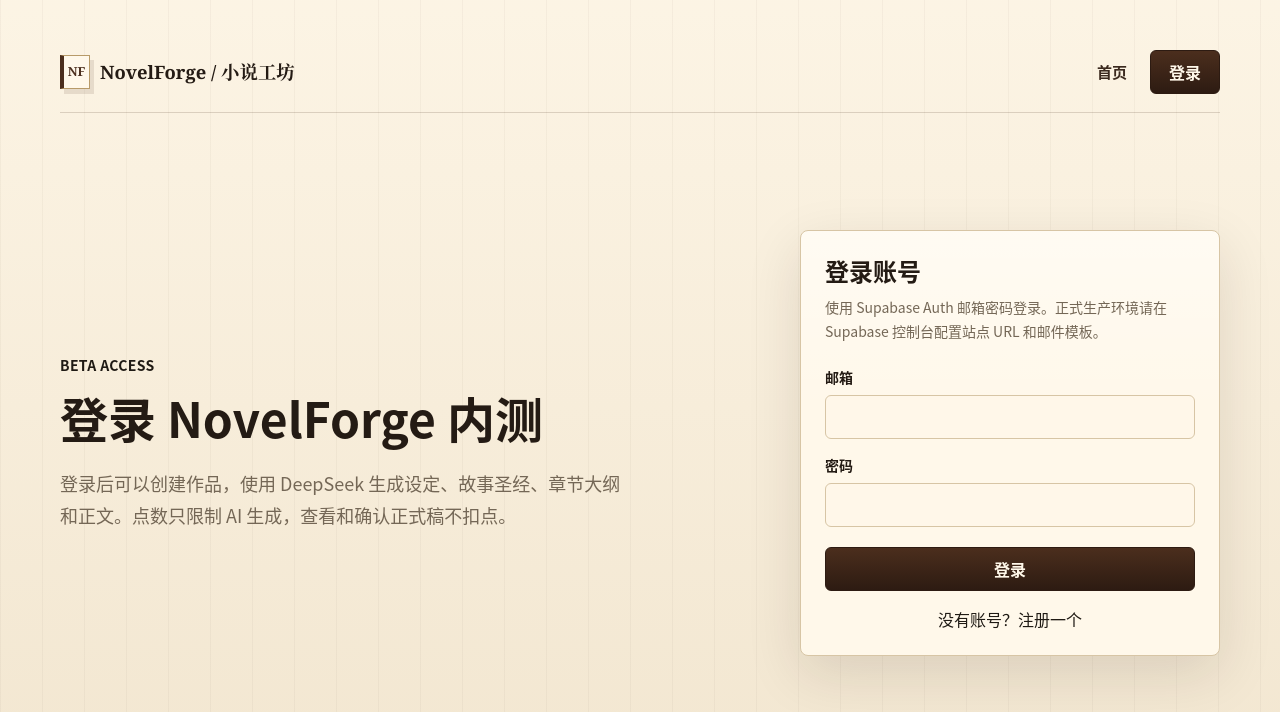
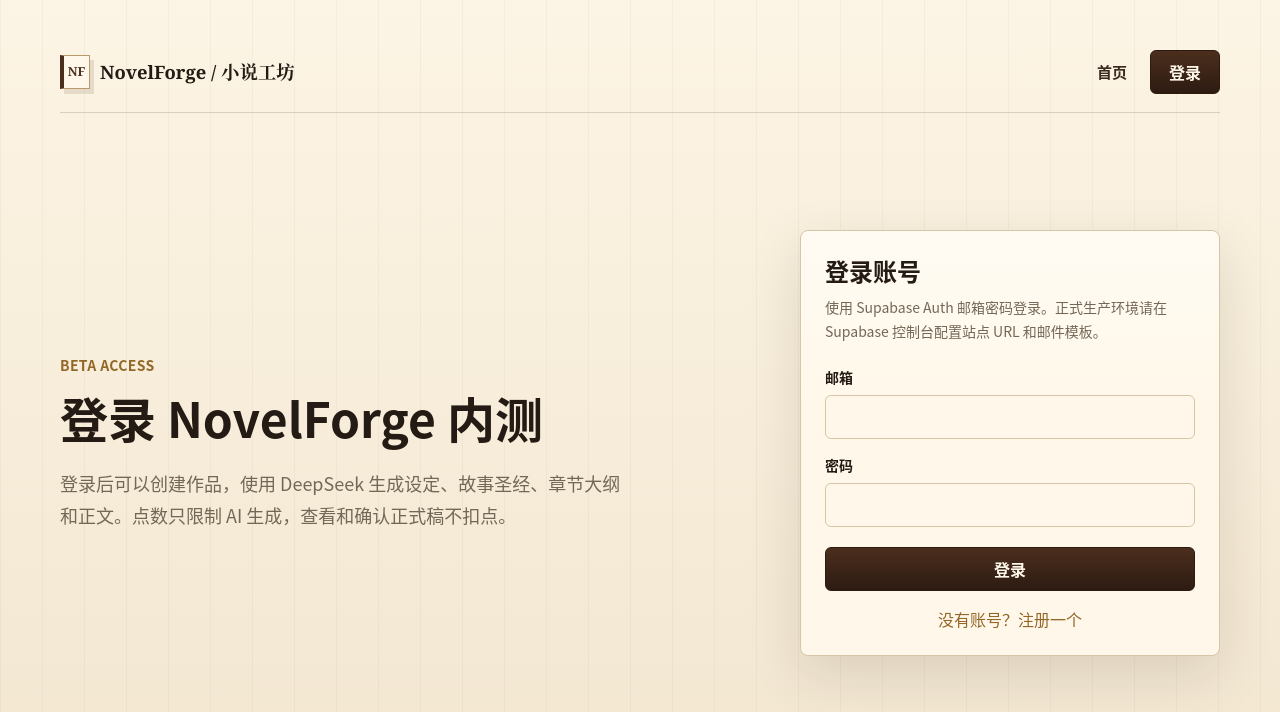
Before and after one commit to xiaoxiao3315/novelforge, a Next.js app: page /login in a window 1280 px wide. Shown: the top 712 px of the page. Built offline with nearby package versions, Linux system fonts and the light colour scheme; no server answers.

Commit message:
chore: polish book UI regression issues

```diff
--- a/app/globals.css
+++ b/app/globals.css
@@ -15,6 +15,8 @@
   --brown-deep: #2d1b12;
   --gold: #b88a3d;
   --gold-strong: #936727;
+  --accent: var(--gold);
+  --accent-strong: var(--gold-strong);
   --warning: #8a3a21;
   --success: #496a42;
   --shadow-paper: 0 18px 55px rgba(45, 27, 18, 0.12);
--- a/components/project/project-workbench.tsx
+++ b/components/project/project-workbench.tsx
@@ -350,7 +350,7 @@
     <>
       <ProjectBookHeader creditBalance={creditBalance} project={project} />
 
-      <section className="grid items-start gap-5 pb-10 xl:grid-cols-[280px_minmax(0,1fr)_minmax(52px,420px)]">
+      <section className="grid items-start gap-5 pb-10 xl:grid-cols-[280px_minmax(0,1fr)_max-content]">
         <aside className="grid gap-5 xl:sticky xl:top-6">
           <PaperPanel className="p-5">
             <p className="text-sm font-black uppercase text-[var(--gold-strong)]">Book Index</p>
```
